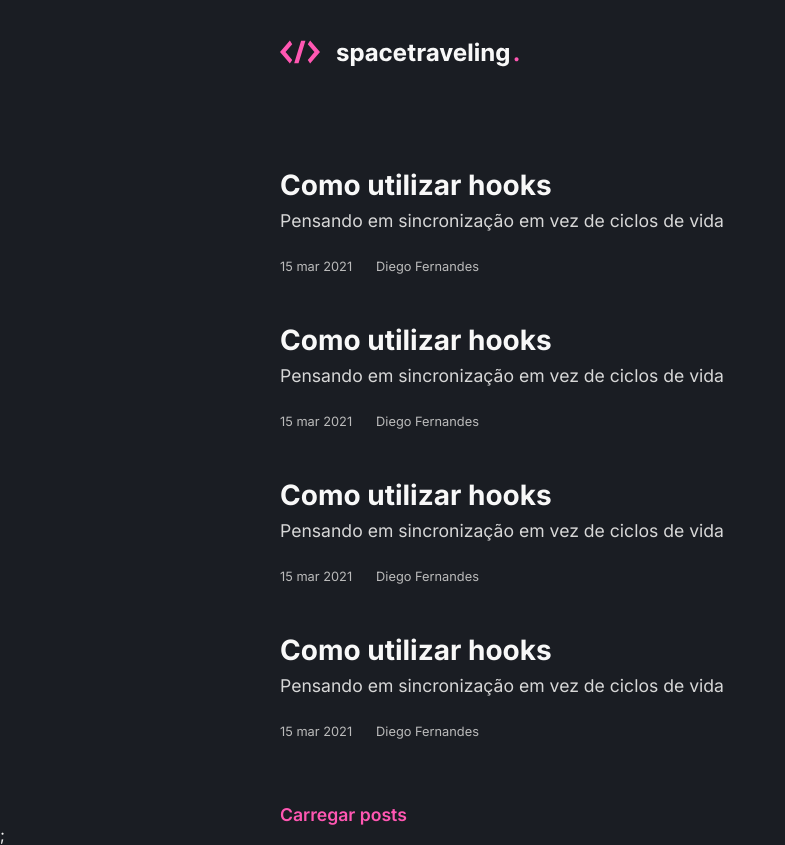
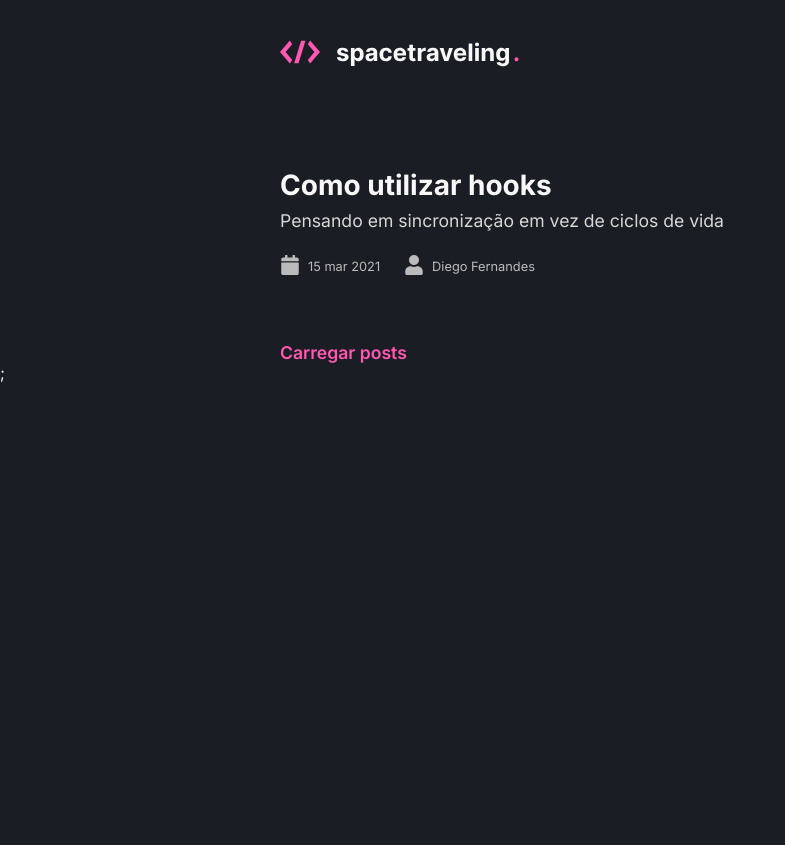
Before and after one commit to ElisioWander/ignite-blog-challenge-03, a Next.js app: page / in a window 1280 px wide. Shown: the whole page, without its empty margins (0-785 px from the left). After the commit the page ends 800 px from the top, so only its background shows below. Built offline with nearby package versions, Linux system fonts and the light colour scheme.

Commit message:
index-page-styles-completed

```diff
--- a/src/pages/home.module.scss
+++ b/src/pages/home.module.scss
@@ -26,17 +26,24 @@
       color: var(--gray);
     }
 
-    time {
-      margin-right: 1.5rem;
+    div {
+      display: flex;
 
-      font-size: 0.8rem;
+      time,
+      p {
+        display: flex;
+        align-items: center;
 
-      color: var(--gray-100);
-    }
+        margin-right: 1.5rem;
 
-    span {
-      font-size: 0.8rem;
-      color: var(--gray-100);
+        font-size: 0.8rem;
+
+        color: var(--gray-100);
+
+        span {
+          margin-right: 0.5rem;
+        }
+      }
     }
   }
 
--- a/src/pages/index.tsx
+++ b/src/pages/index.tsx
@@ -1,5 +1,6 @@
 import { GetStaticProps } from 'next';
 import { getPrismicClient } from '../services/prismic';
+import { FaCalendar, FaUser } from 'react-icons/fa'
 import Head from 'next/head';
 
 import commonStyles from '../styles/common.module.scss';
@@ -36,26 +37,16 @@ export default function Home() {
           <a>
             <h1>Como utilizar hooks</h1>
             <h2>Pensando em sincronização em vez de ciclos de vida</h2>
-            <time>15 mar 2021</time>
-            <span>Diego Fernandes</span>
-          </a>
-          <a>
-            <h1>Como utilizar hooks</h1>
-            <h2>Pensando em sincronização em vez de ciclos de vida</h2>
-            <time>15 mar 2021</time>
-            <span>Diego Fernandes</span>
-          </a>
-          <a>
-            <h1>Como utilizar hooks</h1>
-            <h2>Pensando em sincronização em vez de ciclos de vida</h2>
-            <time>15 mar 2021</time>
-            <span>Diego Fernandes</span>
-          </a>
-          <a>
-            <h1>Como utilizar hooks</h1>
-            <h2>Pensando em sincronização em vez de ciclos de vida</h2>
-            <time>15 mar 2021</time>
-            <span>Diego Fernandes</span>
+            <div>
+              <time>
+                <span><FaCalendar style={{fontSize: 20}} /></span>
+                15 mar 2021
+                </time>
+              <p>
+                <span><FaUser style={{fontSize: 20}} /></span>
+                Diego Fernandes
+              </p>
+            </div>
           </a>
 
           <button type="button">
```
